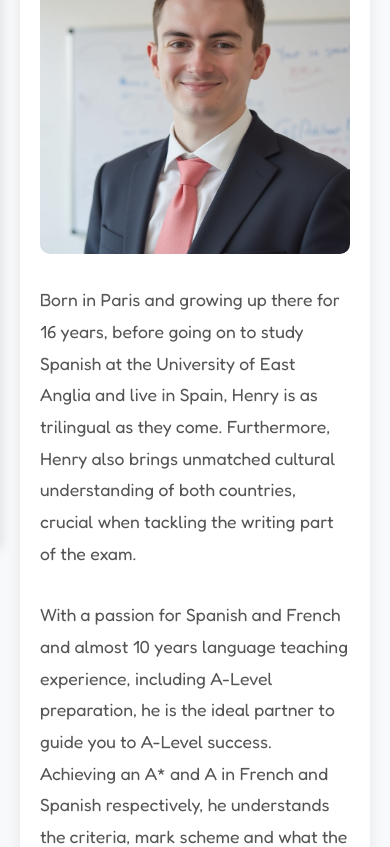
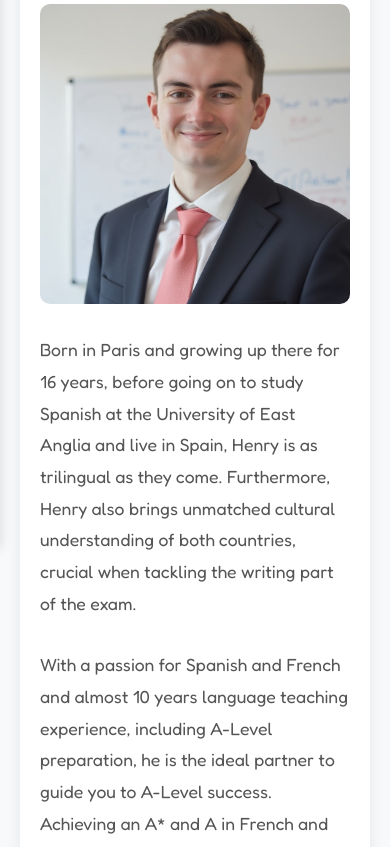
Before and after one commit to alexismediaco/theexamlab, a plain HTML site: page alevels/about.html in a window 390 px wide. Shown: the part 295-1142 px from the top of the page. Drawn offline with Linux system fonts and the light colour scheme.

Commit message:
padding for menu

```diff
--- a/alevels/about.html
+++ b/alevels/about.html
@@ -256,6 +256,7 @@
     .main-content {
         margin-left: 0;
         padding: 20px;
+        padding-top: 70px; /* Add top padding to account for menu button */
     }
 
     .menu-toggle {
@@ -272,7 +273,6 @@
         cursor: pointer;
     }
 }
-
         @media (max-width: 768px) {
             .page-title {
                 font-size: 2rem;
```
Also changed, not shown: alevels/aleveltips.html (+1 -0 lines), alevels/contact.html (+1 -0 lines), alevels/french.html (+1 -0 lines), alevels/index.html (+1 -0 lines), alevels/services.html (+1 -0 lines), alevels/spanish.html (+1 -0 lines). Lines whose indentation alone changed are shown as unchanged.
